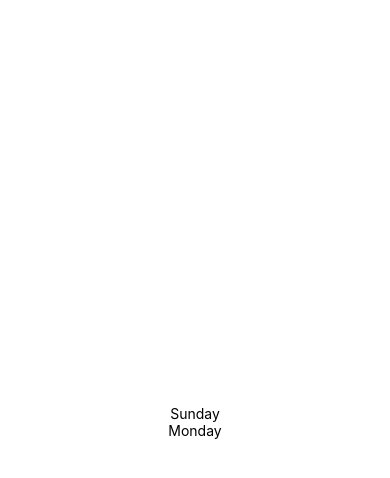
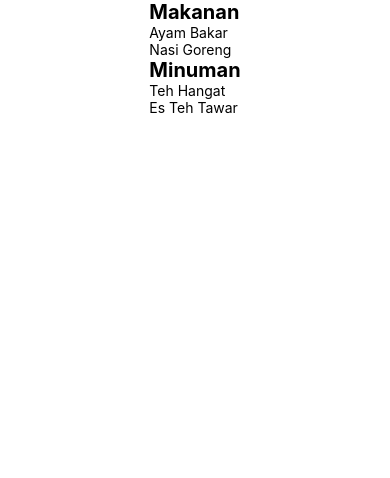
Before and after one commit to Fadli2001/todo-rn, a React Native app: screen / in a window 390 px wide. Shown: the top 478 px of the page. Built offline with nearby package versions, Linux system fonts and the light colour scheme.

Commit message:
simple section lsit

```diff
--- a/App.js
+++ b/App.js
@@ -1,5 +1,6 @@
 import { StatusBar } from "expo-status-bar";
 import { StyleSheet, Text, View } from "react-native";
+import SectionListExample from "./src/screens/SectionListExample";
 
 //FlatList
 // simple list
@@ -35,7 +36,7 @@ export default function App() {
 
   return (
     <View style={styles.container}>
-      {listDays}
+      <SectionListExample/>
       <StatusBar style="auto" />
     </View>
   );
@@ -44,7 +45,5 @@ export default function App() {
 const styles = StyleSheet.create({
   container: {
     flex: 1,
-    alignItems: "center",
-    justifyContent: "center",
   },
 });
--- /dev/null
+++ b/src/screens/SectionListExample.js
@@ -0,0 +1,82 @@
+import { SectionList, StyleSheet, Text, View } from "react-native";
+import React from "react";
+
+// const product = [
+//   {
+//     name: "Ayam Bakar",
+//     cateogry: "Makanan",
+//     price: 25000,
+//   },
+//   {
+//     name: "Nasi Goreng",
+//     cateogry: "Makanan",
+//     price: 20000,
+//   },
+//   {
+//     name: "Teh Manis",
+//     cateogry: "Minuman",
+//     price: 50000,
+//   },
+// ];
+
+const product = [
+  {
+    category: "Makanan",
+    data: [
+      {
+        name: "Ayam Bakar",
+        price: 25000,
+      },
+      {
+        name: "Nasi Goreng",
+        price: 20000,
+      },
+    ],
+  },
+  {
+    category: "Minuman",
+    data: [
+      {
+        name: "Teh Hangat",
+        price: 5000,
+      },
+      {
+        name: "Es Teh Tawar",
+        price: 2000,
+      },
+    ],
+  },
+];
+
+export default function SectionListExample() {
+  return (
+    <View
+      style={{
+        flex: 1,
+        alignItems: "center",
+        justifyContent: "center",
+      }}
+    >
+      <SectionList
+        sections={product}
+        renderItem={({ item }) => (
+          <View>
+            <Text>{item.name}</Text>
+          </View>
+        )}
+        renderSectionHeader={({ section: { category } }) => (
+          <Text
+            style={{
+              fontSize: 20,
+              fontWeight: "bold",
+            }}
+          >
+            {category}
+          </Text>
+        )}
+      />
+    </View>
+  );
+}
+
+const styles = StyleSheet.create({});
```
